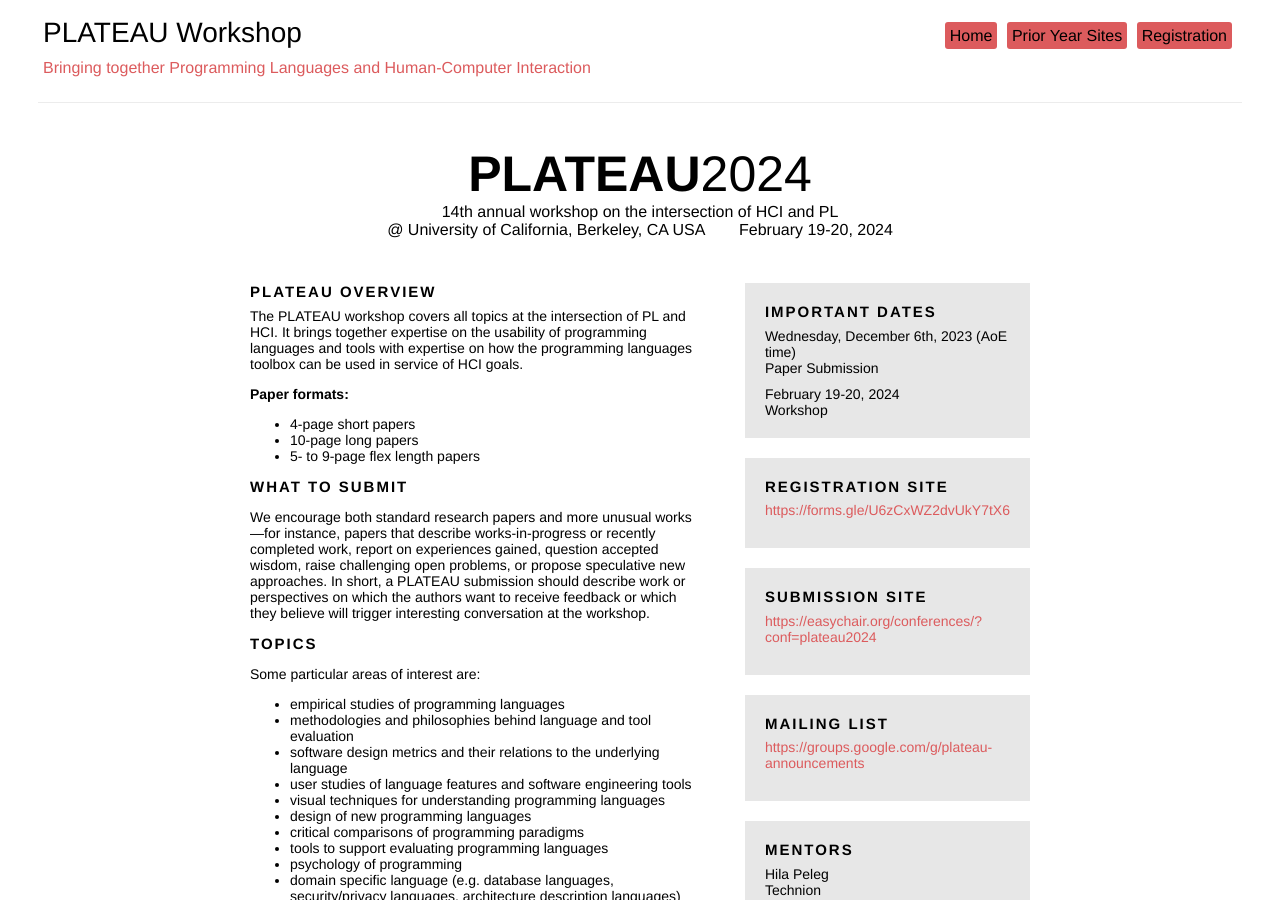
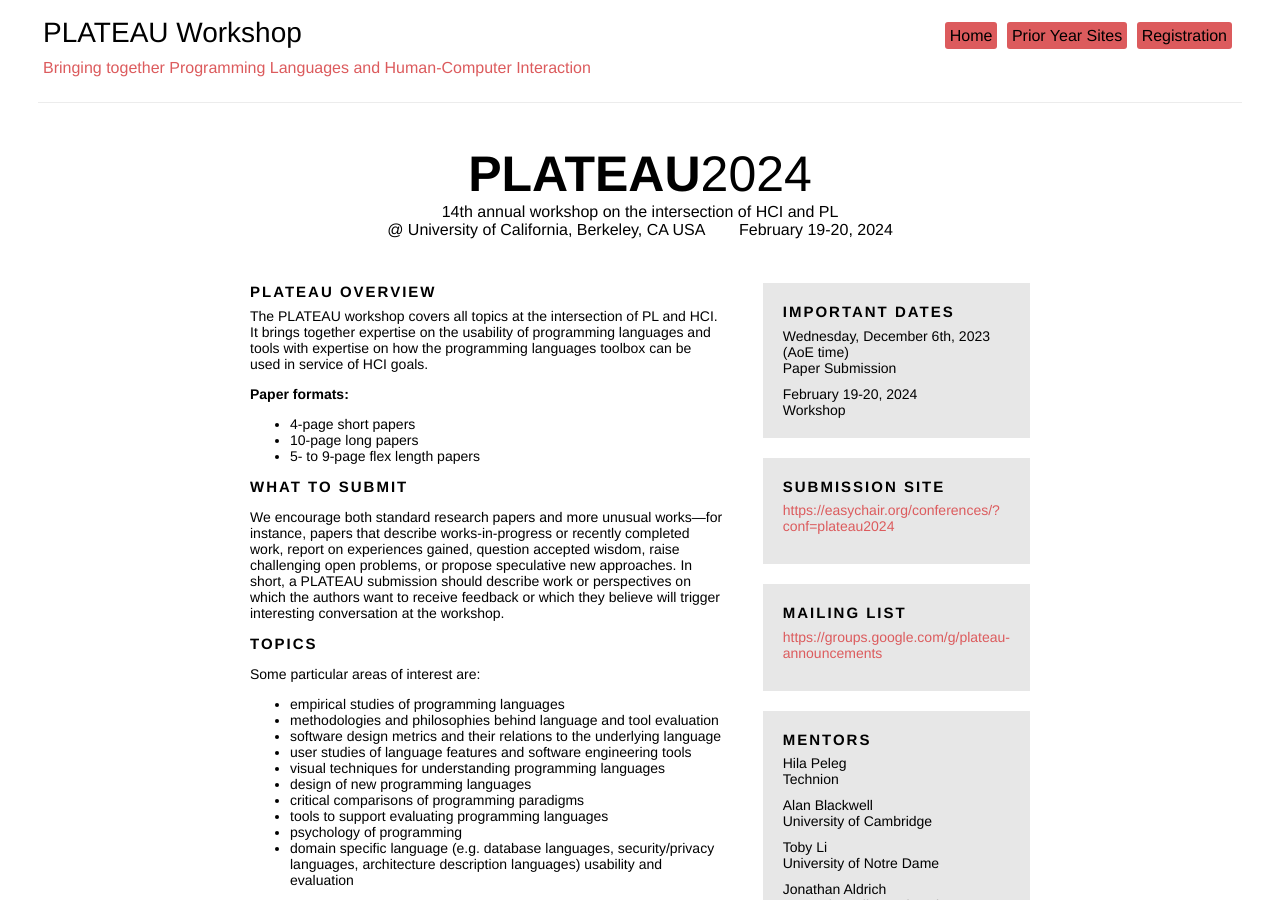
Before and after one commit to plateau-workshop/plateau-2024, a Jekyll site: the page built from index.html, in a window 1280 px wide and 900 px high. Built offline with Jekyll 4.4.1, drawn with Linux system fonts in a browser that asks for light colours; some of the changed lines change nothing that is shown.

Commit message:
Removed registration link from sidebar so that users will find the Hotel block link.

```diff
--- a/_config.yml
+++ b/_config.yml
@@ -15,7 +15,7 @@
 notification_date: "Wednesday, December 13th, 2023"
 #backup_submission_date: ""
 submission_site: "https://easychair.org/conferences/?conf=plateau2024"
-registration_site: "https://forms.gle/U6zCxWZ2dvUkY7tX6"
+#registration_site: "https://forms.gle/U6zCxWZ2dvUkY7tX6"
 mailing_list_link: "https://groups.google.com/g/plateau-announcements"
 #proceedings_site: "TBD"
 # room_number_or_description:
```
Also changed, not shown: 4 other files.
